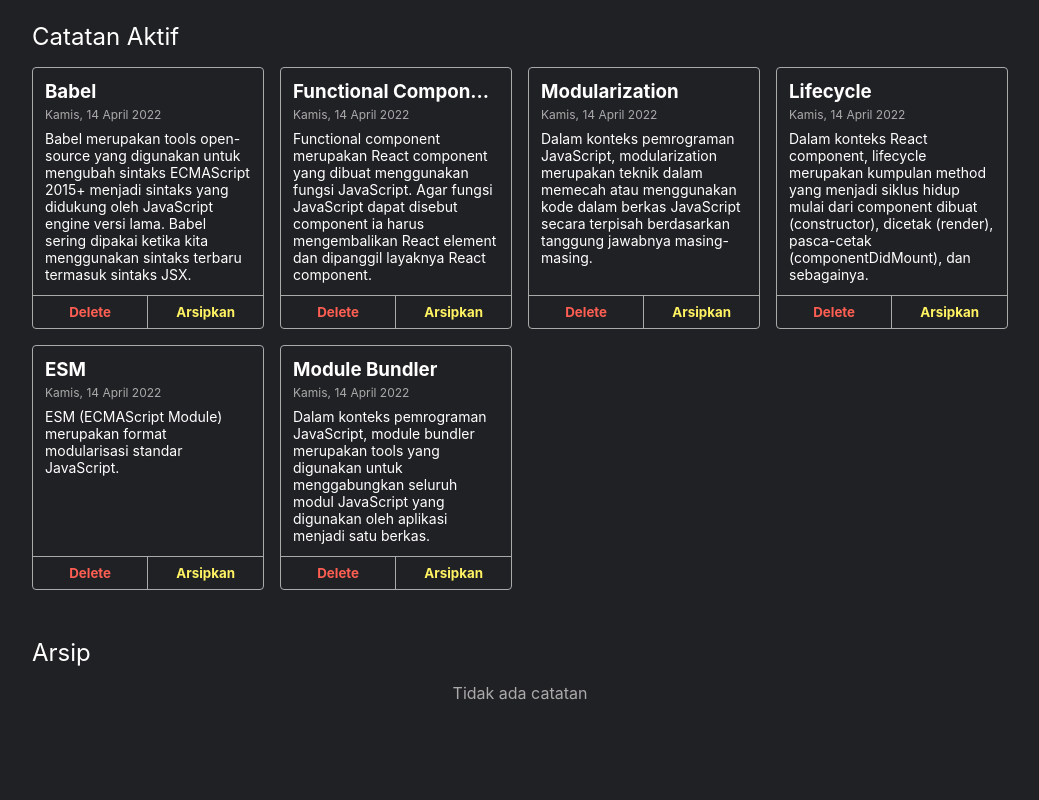
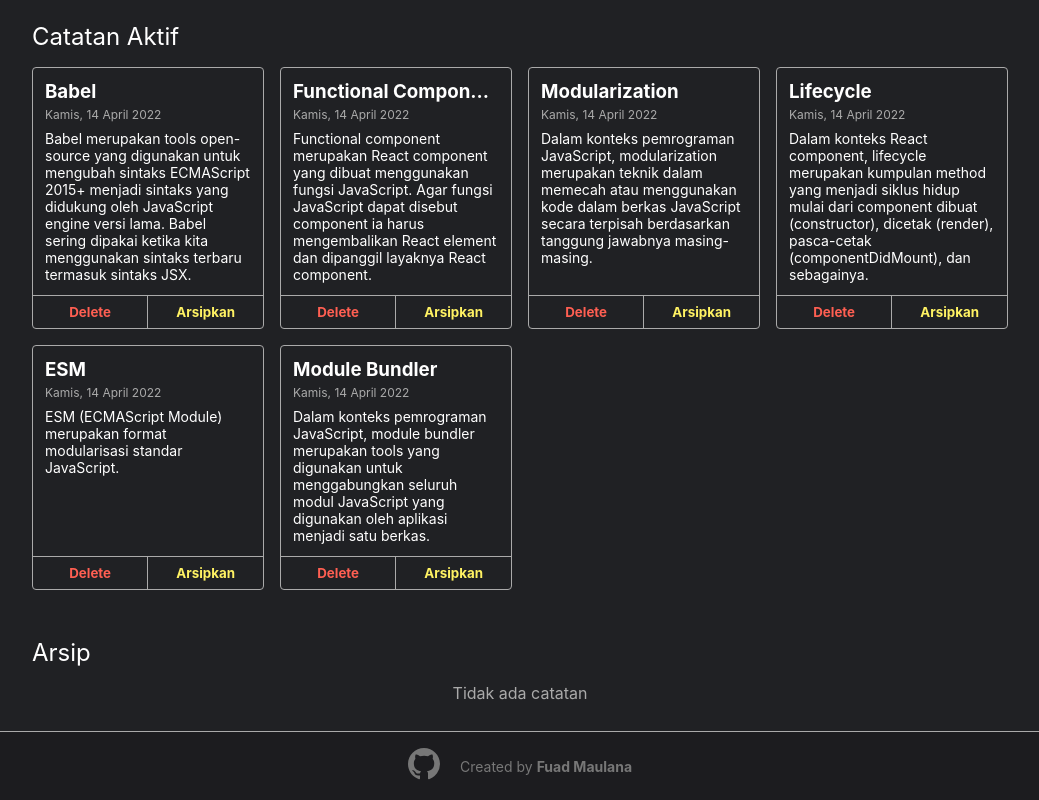
Before and after one commit to fuadmln/react-notes, a React (Vite) app: page / in a window 1280 px wide. Shown: the part 494-1294 px from the top of the page, without its empty margins (120-1159 px from the left). Before the commit the page ends 1225 px from the top, so only its background shows below. Built offline with nearby package versions, Linux system fonts and the light colour scheme.

Commit message:
feat: add footer

```diff
--- /dev/null
+++ b/src/components/Footer.jsx
@@ -0,0 +1,21 @@
+const Footer = () => {
+    return (
+        <footer className="note-app__footer">
+            <div className="footer__wrapper">
+            <a href="https://github.com/fuadmln/react-notes" target="_blank">
+                <svg aria-hidden="true" class="octicon octicon-mark-github" height="32" version="1.1" viewBox="0 0 16 16"
+                    width="32">
+                    <path fill="#777" fill-rule="evenodd"
+                        d="M8 0C3.58 0 0 3.58 0 8c0 3.54 2.29 6.53 5.47 7.59.4.07.55-.17.55-.38 0-.19-.01-.82-.01-1.49-2.01.37-2.53-.49-2.69-.94-.09-.23-.48-.94-.82-1.13-.28-.15-.68-.52-.01-.53.63-.01 1.08.58 1.23.82.72 1.21 1.87.87 2.33.66.07-.52.28-.87.51-1.07-1.78-.2-3.64-.89-3.64-3.95 0-.87.31-1.59.82-2.15-.08-.2-.36-1.02.08-2.12 0 0 .67-.21 2.2.82.64-.18 1.32-.27 2-.27.68 0 1.36.09 2 .27 1.53-1.04 2.2-.82 2.2-.82.44 1.1.16 1.92.08 2.12.51.56.82 1.27.82 2.15 0 3.07-1.87 3.75-3.65 3.95.29.25.54.73.54 1.48 0 1.07-.01 1.93-.01 2.2 0 .21.15.46.55.38A8.013 8.013 0 0 0 16 8c0-4.42-3.58-8-8-8z">
+                    </path>
+                </svg>
+            </a>
+            <p>
+                Created by <b>Fuad Maulana</b>
+            </p>
+            </div>
+        </footer>
+    );
+}
+
+export default Footer;
--- a/src/index.jsx
+++ b/src/index.jsx
@@ -2,6 +2,7 @@
 import { createRoot } from 'react-dom/client';
 import Header from './components/Header';
 import Main from './components/Main';
+import Footer from './components/Footer';
 import {getInitialData} from './utils';
 import { useState } from "react";
 
@@ -17,8 +18,9 @@
 
     return(
         <>
-        <Header setSearch={setSearch} />
-        <Main notes={ currentNotes } setNotes={setNotes} />
+            <Header setSearch={setSearch} />
+            <Main notes={ currentNotes } setNotes={setNotes} />
+            <Footer />
         </>
     );
 }
--- a/src/styles/style.css
+++ b/src/styles/style.css
@@ -33,6 +33,7 @@
   justify-content: center;
   padding: 4px 16px;
   border-bottom: 1px solid #aaa;
+  background-color: #1c1c1f;
 }
 
 .note-app__header h1 {
@@ -168,6 +169,27 @@
   color: #b00020;
 }
 
+.note-app__footer {
+  display: flex;
+  justify-content: center;
+  align-items: center;
+  padding: 16px 120px;
+  border-top: 1px solid #aaa;
+  background-color: #1c1c1f;
+}
+
+.footer__wrapper {
+  display: flex;
+  align-items: center;
+  gap: 20px;
+}
+
+.note-app__footer p {
+  display: inline;
+  font-size: 14px;
+  color: #777;
+}
+
 @media only screen and (min-width: 500px) {
   .notes-list {
     grid-template-columns: 1fr 1fr;
```
